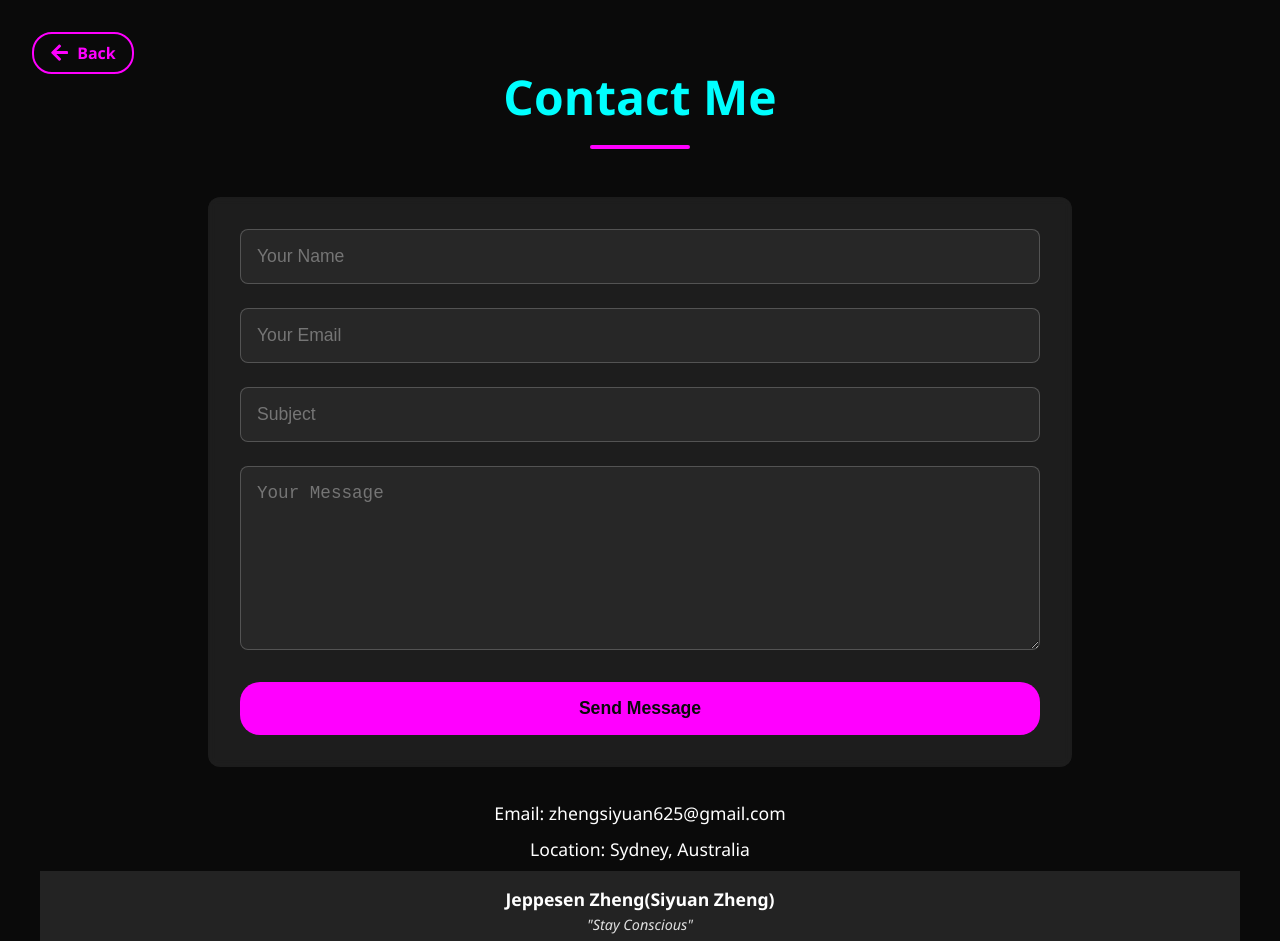
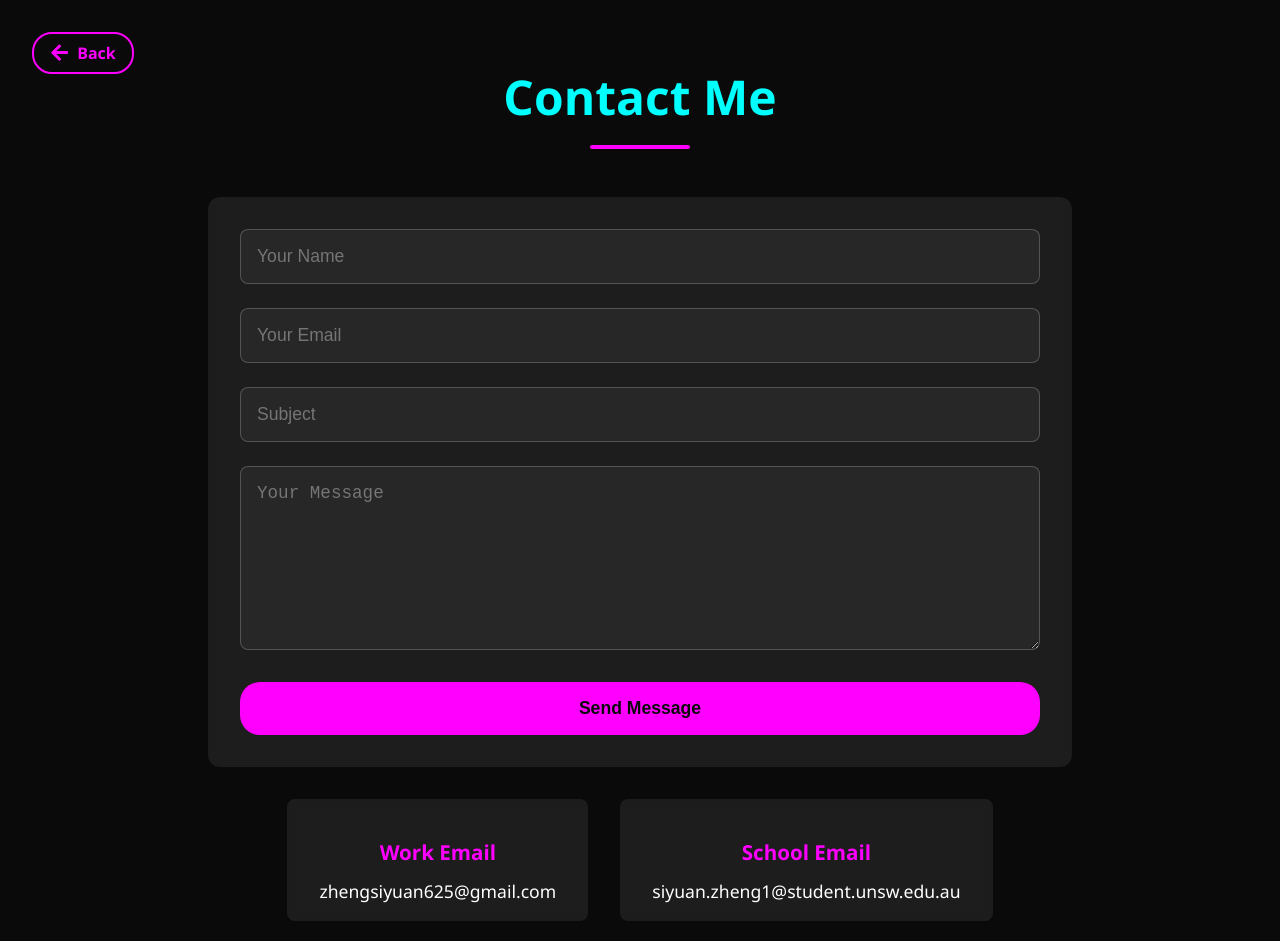
Before and after one commit to JeppesenZheng/JeppesenZheng.github.io, a React (Create React App) app: page /Contact in a window 1280 px wide. Shown: the top 941 px of the page. Built offline with nearby package versions, Linux system fonts and the light colour scheme.

Commit message:
Updated the contact page

```diff
--- a/src/components/Contact.tsx
+++ b/src/components/Contact.tsx
@@ -113,6 +113,30 @@ const ContactInfo = styled.div`
 
   p {
     margin: 0.5rem 0;
+  }
+`;
+
+const EmailSection = styled.div`
+  display: flex;
+  justify-content: center;
+  gap: 2rem;
+  margin: 1rem 0;
+  flex-wrap: wrap;
+`;
+
+const EmailBox = styled.div`
+  background: rgba(255, 255, 255, 0.08);
+  padding: 1rem 2rem;
+  border-radius: 8px;
+  backdrop-filter: blur(5px);
+
+  h3 {
+    color: var(--accent-color);
+    margin-bottom: 0.5rem;
+  }
+
+  p {
+    margin: 0;
   }
 `;
 
@@ -269,7 +293,16 @@ const Contact: React.FC = () => {
           {status === 'error' && <ErrorMessage>{message}</ErrorMessage>}
         </ContactForm>
         <ContactInfo>
-          <p>Email: zhengsiyuan625@gmail.com</p>
+          <EmailSection>
+            <EmailBox>
+              <h3>Work Email</h3>
+              <p>zhengsiyuan625@gmail.com</p>
+            </EmailBox>
+            <EmailBox>
+              <h3>School Email</h3>
+              <p>siyuan.zheng1@student.unsw.edu.au</p>
+            </EmailBox>
+          </EmailSection>
           <p>Location: Sydney, Australia</p>
         </ContactInfo>
       </div>
```
